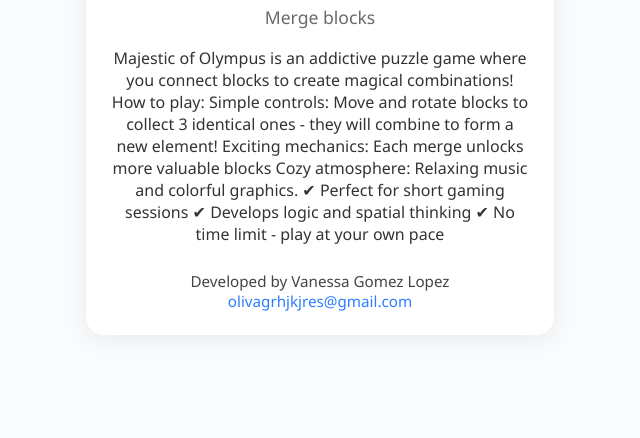
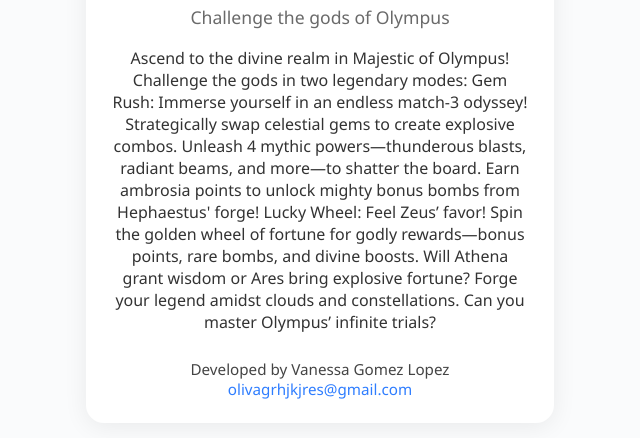
Before and after one commit to olivagrhjkjres/Majestic-of-Olympus, a plain HTML site: page index.html in a window 1280 px wide. Shown: the part 232-670 px from the top of the page, without its empty margins (320-960 px from the left). Drawn offline with Linux system fonts and the light colour scheme.

Commit message:
Update index.html

```diff
--- a/index.html
+++ b/index.html
@@ -11,16 +11,12 @@
     <div class="container">
         <img src="icon.png" alt="Majestic of Olympus Icon" class="app-icon">
         <h1>Majestic of Olympus</h1>
-        <h2>Merge blocks</h2>
+        <h2>Challenge the gods of Olympus</h2>
         <p class="description">
-            Majestic of Olympus is an addictive puzzle game where you connect blocks to create magical combinations!
-How to play:
-Simple controls: Move and rotate blocks to collect 3 identical ones - they will combine to form a new element!
-Exciting mechanics: Each merge unlocks more valuable blocks
-Cozy atmosphere: Relaxing music and colorful graphics.
-✔ Perfect for short gaming sessions
-✔ Develops logic and spatial thinking
-✔ No time limit - play at your own pace
+Ascend to the divine realm in Majestic of Olympus! Challenge the gods in two legendary modes:
+Gem Rush: Immerse yourself in an endless match-3 odyssey! Strategically swap celestial gems to create explosive combos. Unleash 4 mythic powers—thunderous blasts, radiant beams, and more—to shatter the board. Earn ambrosia points to unlock mighty bonus bombs from Hephaestus' forge!
+Lucky Wheel: Feel Zeus’ favor! Spin the golden wheel of fortune for godly rewards—bonus points, rare bombs, and divine boosts. Will Athena grant wisdom or Ares bring explosive fortune?
+Forge your legend amidst clouds and constellations. Can you master Olympus’ infinite trials?
         </p>
         <div class="developer-info">
             <span>Developed by Vanessa Gomez Lopez</span><br>
```
